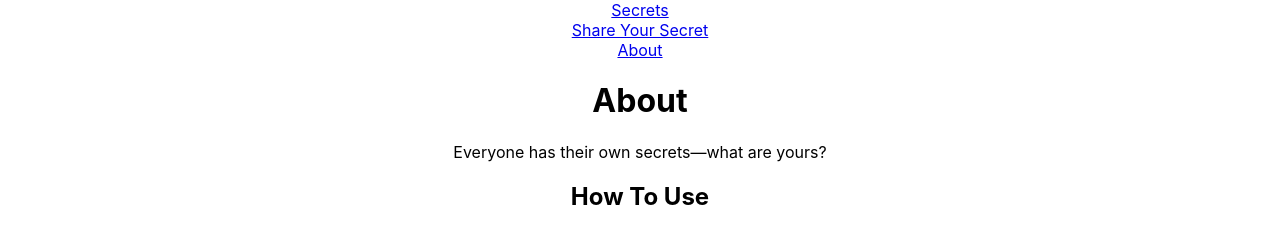
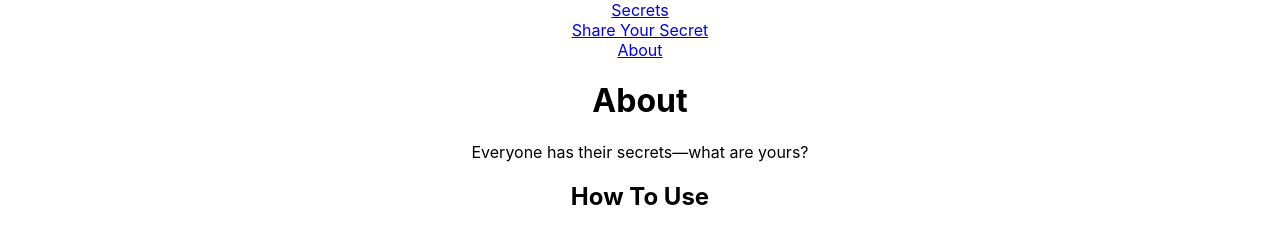
Before and after one commit to meg-gutshall/secrets-frontend, a React (Create React App) app: page /secrets/about in a window 1280 px wide. Shown: the top 232 px of the page. Built offline with nearby package versions, Linux system fonts and the light colour scheme.

Commit message:
Change verbiage

```diff
--- a/src/components/About.js
+++ b/src/components/About.js
@@ -3,7 +3,7 @@ import React from 'react';
 const About = () => (
   <>
     <h1>About</h1>
-    <p>Everyone has their own secrets—what are yours?</p>
+    <p>Everyone has their secrets—what are yours?</p>
     <h2>How To Use</h2>
     <p>Simply visit the "Share Your Secret" link and type your secret into the textbox underneath "Spill your secret here." Then choose a tag from the "Choose a tag" drop-down menu and click the "Confess" button to see your secret appear in the list!</p>
   </>
```
